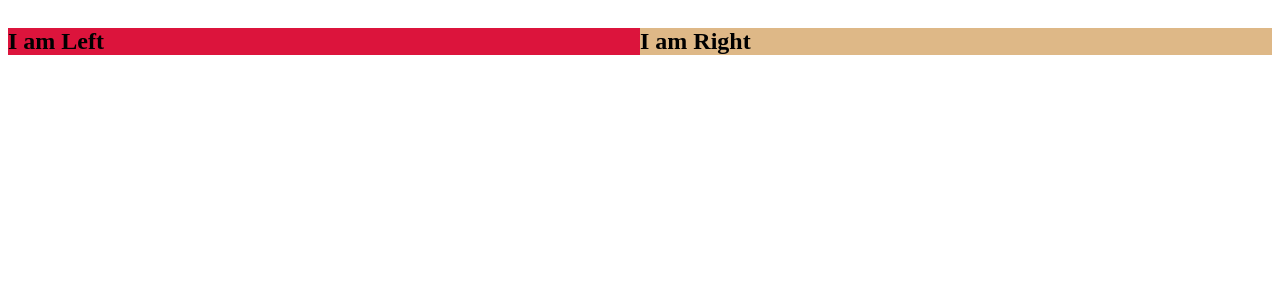
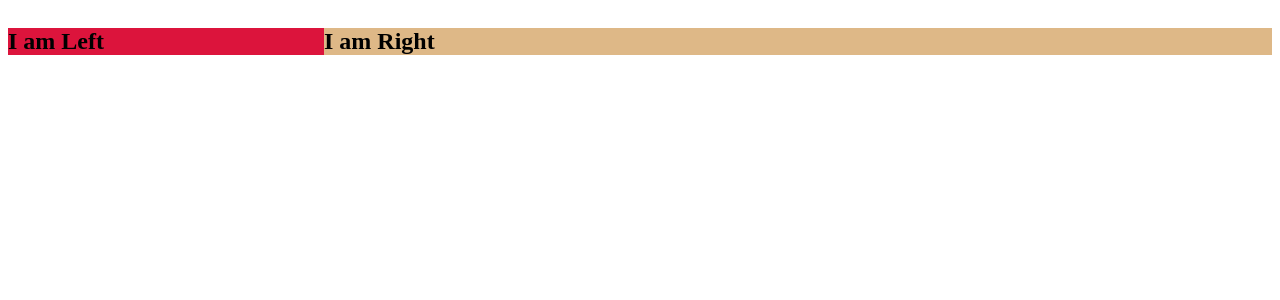
Before and after one commit to yurcik45nova/react_design_patterns, a React (Vite) app: page / in a window 1280 px wide. Shown: the top 300 px of the page. Built offline with nearby package versions, Linux system fonts and the light colour scheme.

Commit message:
Layout components 2

```diff
--- a/src/App.jsx
+++ b/src/App.jsx
@@ -14,6 +14,9 @@ const RightSideComp = () => {
 
 export const App = () => {
   return (
-    <SplitScreen Left={LeftSideComp} Right={RightSideComp} />
+    <SplitScreen leftWidth={1} rightWidth={3}>
+      <LeftSideComp />
+      <RightSideComp />
+    </SplitScreen>
   )
 }
--- a/src/patterns/LayoutComponents/split-screen.jsx
+++ b/src/patterns/LayoutComponents/split-screen.jsx
@@ -5,17 +5,18 @@ const Container = styled.div`
 `
 
 const Panel = styled.div`
-    flex: 1;
+    flex: ${(p) => p.flex};
 `
 
-export const SplitScreen = ({ Left, Right }) => {
+export const SplitScreen = ({ children, leftWidth = 1, rightWidth = 1 }) => {
+    const [left, right] = children;
     return (
         <Container>
-            <Panel>
-                <Left/>
+            <Panel flex={leftWidth}>
+                {left}
             </Panel>
-            <Panel>
-                <Right/>
+            <Panel flex={rightWidth}>
+                {right}
             </Panel>
         </Container>
     )
```
